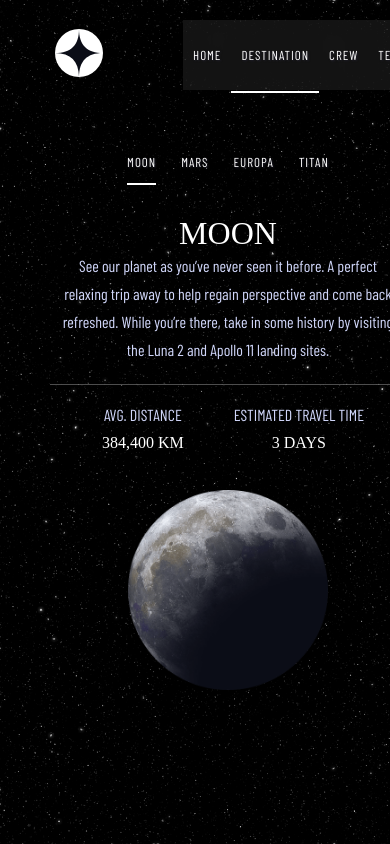
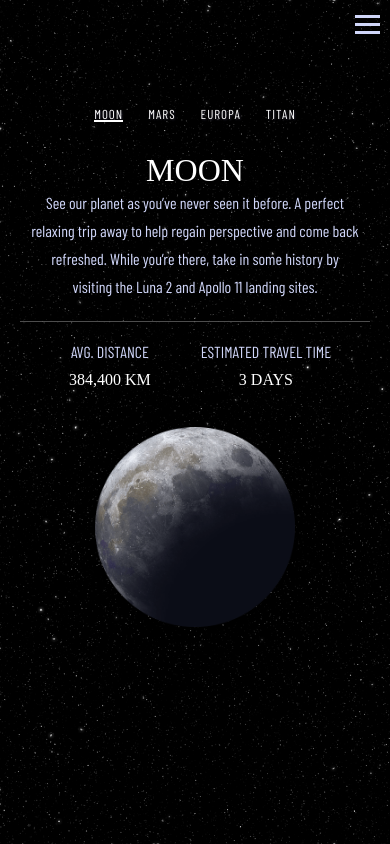
Before and after one commit to Miyka96/Space-Tourism--React-Project, a React (Create React App) app: page / in a window 390 px wide. Both pictures are taken after a click on the button "EXPLORE". Built offline with nearby package versions, Linux system fonts and the light colour scheme; a web font is replaced by a local one.

Commit message:
media-query burger menu mobile

```diff
--- a/src/App.jsx
+++ b/src/App.jsx
@@ -15,6 +15,13 @@ function App() {
   const explore = () => {
     setSection("Destination");
   };
+  const [mobileMenu, setMobileMenu] = useState("");
+  const mobileActive = () => {
+    setMobileMenu("active");
+    if (mobileMenu==="active") {
+      setMobileMenu("")
+    }
+  }
 
   return (
     <div className="App">
@@ -22,12 +29,19 @@ function App() {
         className="animate__animated animate__fadeIn"
         sectionId={section}
       >
+        <div onClick={mobileActive} class={"hamburger" + " " + mobileMenu }>
+          <span class="bar"></span>
+          <span class="bar"></span>
+          <span class="bar"></span>
+        </div>
+
         <Navbar
           navList={mainMenu}
           onClick={setSection}
-              liClass={["mainMenuLi nav_text"]}
-              ulClass="mainMenuUl"
+          liClass={"mainMenuLi nav_text"}
+          ulClass={"mainMenuUl" + " " + mobileMenu}
           currentSect={section}
+          mobileMenu={mobileActive}
         >
           <MenuDecoration />
         </Navbar>
@@ -53,7 +67,6 @@ function App() {
         })()}
       </Section>
     </div>
-
   );
 }
 
--- a/src/Components/Partials/Navbar/Navbar.jsx
+++ b/src/Components/Partials/Navbar/Navbar.jsx
@@ -1,20 +1,47 @@
-import './index.css'
+import "./index.css";
 
-const Navbar = ({ children, onClick, navList, liClass, ulClass, currentSect, currentDestination, currentCrew, currentTechnology}) => {
+const Navbar = ({
+  children,
+  onClick,
+  navList,
+  liClass,
+  ulClass,
+  currentSect,
+  currentDestination,
+  currentCrew,
+  currentTechnology,
+  mobileMenu,
+}) => {
+  const callback = (e) => {
+    onClick(e.target.textContent);
+    if (ulClass.includes("mainMenuUl")) {
+      mobileMenu();
+    }
+  };
 
-    const callback = (e) => {
-        onClick(e.target.textContent)
-    }
-
-
-    return(
-        <div className="nav">
-            {children}
-            <ul className={ulClass}>
-            {navList.map((navEl) => (<li key={navEl} className={ (currentSect||currentDestination||currentCrew||currentTechnology) === navEl ? ['active' + ' ' + liClass] : liClass}  onClick={callback}>{navEl}</li>) )}
-        </ul>
-        </div>
-    )
-}
+  return (
+    <div className="nav">
+      {children}
+      <ul className={ulClass}>
+        {navList.map((navEl) => (
+          <li
+            key={navEl}
+            className={
+              (currentSect ||
+                currentDestination ||
+                currentCrew ||
+                currentTechnology) === navEl
+                ? ["active" + " " + liClass]
+                : liClass
+            }
+            onClick={callback}
+          >
+            {navEl}
+          </li>
+        ))}
+      </ul>
+    </div>
+  );
+};
 
 export default Navbar;
--- a/src/Components/Partials/Navbar/index.css
+++ b/src/Components/Partials/Navbar/index.css
@@ -82,3 +82,84 @@
     background: white;
 
 }
+
+/* burger menu */
+
+.hamburger {
+    display: none;
+    position: absolute;
+    top: 10px;
+    right: 10px;
+}
+
+.bar {
+    display: block;
+    width: 25px;
+    height: 3px;
+    margin: 5px auto;
+    -webkit-transition: all 0.3s ease-in-out;
+    transition: all 0.5s ease-in-out;
+    background-color: var(--light);
+}
+
+@media only screen and (max-width: 450px) {
+    #Home{
+        background-position: bottom;
+    }
+    .secondMenuLi{
+        padding-top: 20px;
+        line-height: 15px;
+        text-align: center;
+    }
+    .content__wrapper{
+        padding: 0 5px!important;
+    }
+    .mainMenuUl {
+        z-index: 5;
+        position: fixed;
+        flex-direction: column;
+        width: 60%;
+        text-align: center;
+        transition: 0.3s;
+        height: 100vh !important;
+        gap: 10px !important;
+        backdrop-filter: blur(40px) !important;
+        right: -100%;
+    }
+    .nav{
+        padding-top: 0 !important;
+    }
+    .mainMenuLi{
+        line-height: 10px !important;
+        padding: 30px 0 !important;
+        font-size: 14px !important;
+    }
+    #Technology>.content__wrapper>.section__wrapper>.info_box > p{
+        height: 200px;
+    }
+
+    .mainMenuUl.active {
+       right: 0;
+    }
+
+    .hamburger {
+        display: block;
+        cursor: pointer;
+        z-index: 7;
+    }
+    .decoration{
+        display:none !important;
+    }
+
+    .hamburger.active .bar:nth-child(2) {
+        opacity: 0;
+    }
+
+    .hamburger.active .bar:nth-child(1) {
+        transform: translateY(8px) rotate(45deg);
+    }
+
+    .hamburger.active .bar:nth-child(3) {
+        transform: translateY(-8px) rotate(-45deg);
+    }
+}
```
Also changed, not shown: src/App.css (line endings or trailing spaces). Lines whose indentation alone changed are shown as unchanged.
